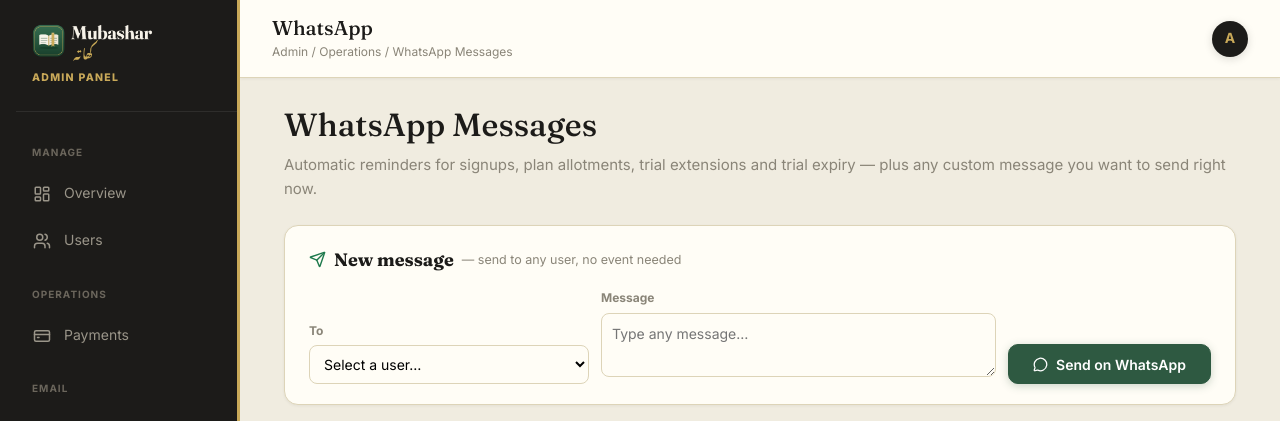
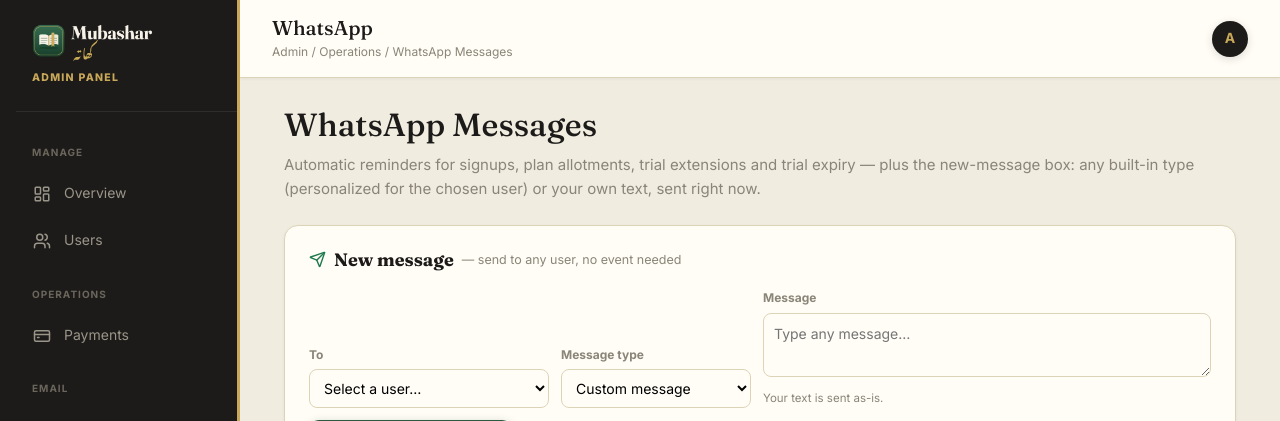
Before and after one commit to Mubashar2014/MubasharBook, a Python web app: template app/templates/admin/whatsapp.html in a window 1280 px wide. Shown: the top 421 px of the page. Run offline with Jinja, Linux system fonts and the light colour scheme; the template is opened without the code that fills it, so the values that code supplies are empty.

Commit message:
whatsapp: compose card message-type picker — 4 built-in personalized templates + custom, empty textarea = built-in, typed text = override

```diff
--- a/app/templates/admin/whatsapp.html
+++ b/app/templates/admin/whatsapp.html
@@ -9,7 +9,8 @@
         <h1 style="font-family: var(--font-serif); font-size: 32px; margin-bottom: 8px;">WhatsApp Messages</h1>
         <p style="color: var(--ink-faint);">
             Automatic reminders for signups, plan allotments, trial extensions and trial expiry — plus
-            any custom message you want to send right now.
+            the new-message box: any built-in type (personalized for the chosen user) or your own text,
+            sent right now.
         </p>
     </div>
 
@@ -23,7 +24,7 @@
         <form method="POST" action="{{ url_for('admin.whatsapp_send_custom') }}" target="_blank"
               style="display: flex; gap: 12px; flex-wrap: wrap; align-items: flex-end;">
             <input type="hidden" name="csrf_token" value="{{ csrf_token() }}">
-            <div style="flex: 0 1 280px; min-width: 230px;">
+            <div style="flex: 0 1 240px; min-width: 220px;">
                 <div style="font-size: 12px; font-weight: 700; color: var(--ink-faint); margin-bottom: 5px;">To</div>
                 <select name="user_id" required
                         style="width: 100%; padding: 9px 10px; border: 1px solid var(--rule); border-radius: 8px; background: var(--card); font-size: 14px;">
@@ -33,10 +34,22 @@
                     {% endfor %}
                 </select>
             </div>
-            <div style="flex: 1 1 340px; min-width: 240px;">
+            <div style="flex: 0 1 190px; min-width: 170px;">
+                <div style="font-size: 12px; font-weight: 700; color: var(--ink-faint); margin-bottom: 5px;">Message type</div>
+                <select name="kind" id="wa-kind"
+                        style="width: 100%; padding: 9px 10px; border: 1px solid var(--rule); border-radius: 8px; background: var(--card); font-size: 14px;">
+                    <option value="custom" selected>Custom message</option>
+                    <option value="welcome">Welcome</option>
+                    <option value="package_active">Plan allotted</option>
+                    <option value="trial_extended">Trial extended</option>
+                    <option value="trial_expired">Trial expired</option>
+                </select>
+            </div>
+            <div style="flex: 1 1 300px; min-width: 230px;">
                 <div style="font-size: 12px; font-weight: 700; color: var(--ink-faint); margin-bottom: 5px;">Message</div>
-                <textarea name="message" rows="2" required maxlength="2000" placeholder="Type any message…"
+                <textarea name="message" id="wa-message" rows="2" required maxlength="2000" placeholder="Type any message…"
                           style="width: 100%; padding: 9px 10px; border: 1px solid var(--rule); border-radius: 8px; background: var(--card); font-size: 14px; font-family: inherit; resize: vertical;"></textarea>
+                <div id="wa-hint" style="font-size: 11.5px; color: var(--ink-faint); margin-top: 5px;">Your text is sent as-is.</div>
             </div>
             <button type="submit" class="btn btn-primary" style="background:#1F7A4D; border-color:#1F7A4D; height: 40px; white-space: nowrap;">
                 <i data-lucide="message-circle" style="width:15px;height:15px;"></i> Send on WhatsApp
@@ -124,4 +137,25 @@
     </div>
     {% endif %}
 </div>
+<script>
+(function () {
+    var kind = document.getElementById('wa-kind');
+    var msg = document.getElementById('wa-message');
+    var hint = document.getElementById('wa-hint');
+    if (!kind || !msg || !hint) return;
+    function sync() {
+        if (kind.value === 'custom') {
+            msg.required = true;
+            msg.placeholder = 'Type any message…';
+            hint.textContent = 'Your text is sent as-is.';
+        } else {
+            msg.required = false;
+            msg.placeholder = 'Leave empty to send the standard personalized text…';
+            hint.textContent = 'Leave empty to send the standard personalized message (user\u2019s name and dates filled in automatically). Or type here to override.';
+        }
+    }
+    kind.addEventListener('change', sync);
+    sync();
+})();
+</script>
 {% endblock %}
```
Also changed, not shown: app/admin/routes.py (+23 -5 lines), tests/test_whatsapp.py (+71 -0 lines).
